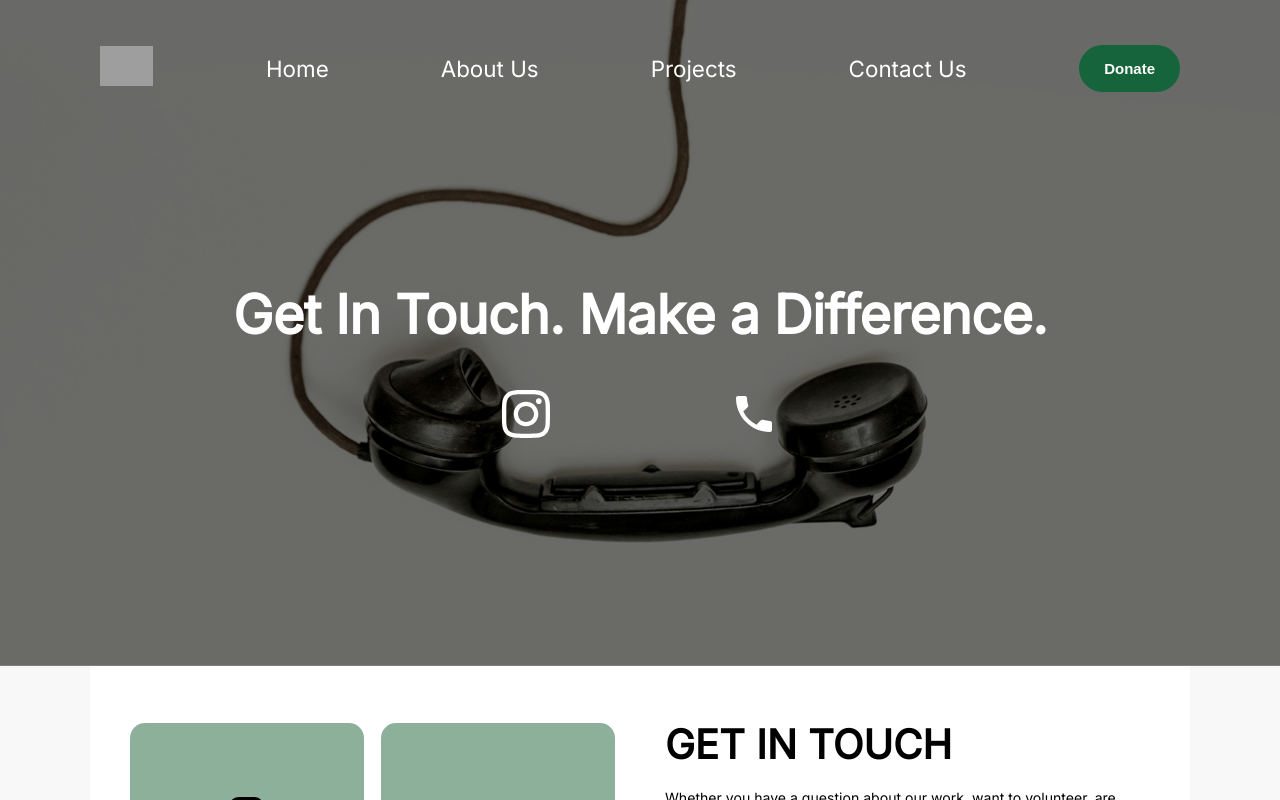
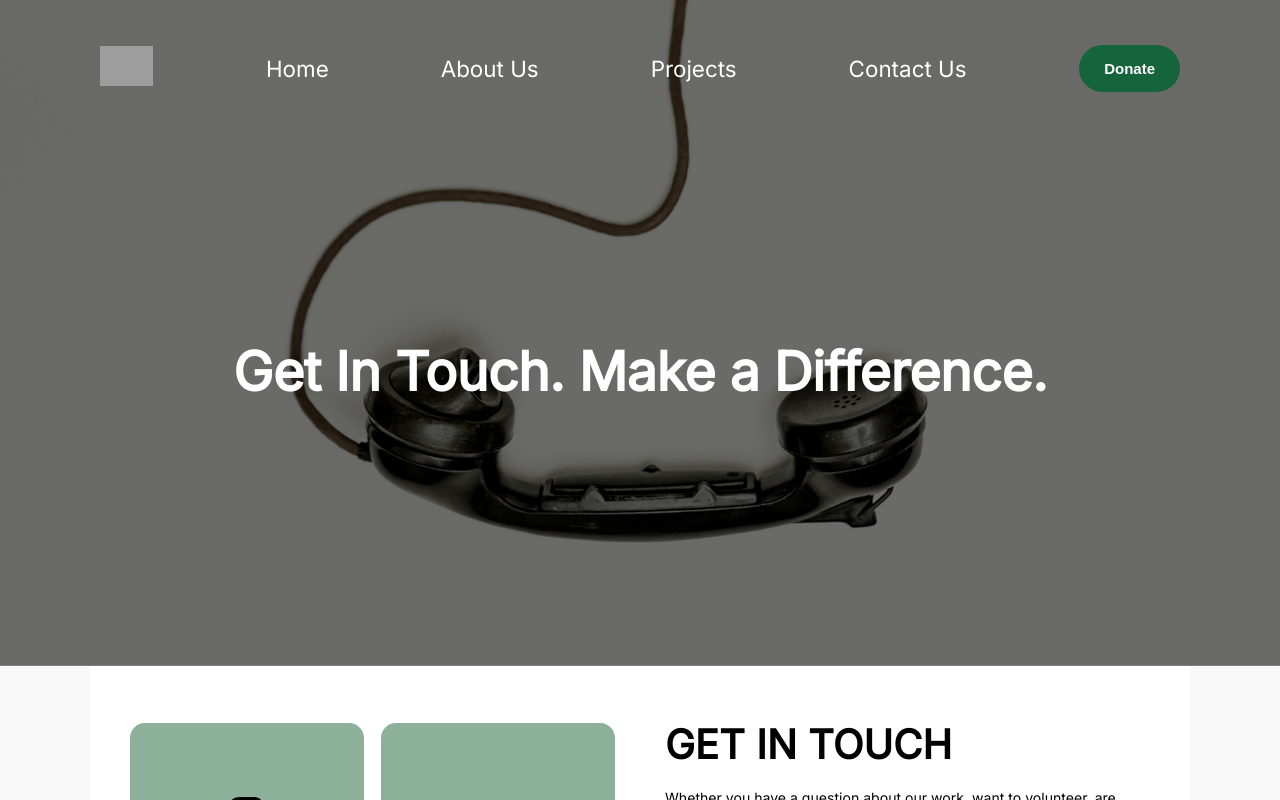
Before and after one commit to HilariousElk1660/Acive-Foundation, a React (Vite) app: page /contact in a window 1280 px wide. Shown: the top 800 px of the page. Built offline with nearby package versions, Linux system fonts and the light colour scheme; grey boxes are pictures that could not be loaded.

Commit message:
removed icons from contact page

```diff
--- a/src/pages/Contact/Contact.jsx
+++ b/src/pages/Contact/Contact.jsx
@@ -18,14 +18,6 @@ const Contact = () => {
             alt="Vintage Telephone"
             className={styles.phoneImage}
           /> */}
-        </div>
-        <div className={styles.socialIcons}>
-          <div className={styles.icon}>
-            <svg width="45" height="45" viewBox="0 0 24 24" fill="currentColor"><path d="M12 2.163c3.204 0 3.584.012 4.85.07 3.252.148 4.771 1.691 4.919 4.919.058 1.265.069 1.645.069 4.849 0 3.205-.012 3.584-.069 4.849-.149 3.225-1.664 4.771-4.919 4.919-1.266.058-1.644.07-4.85.07-3.204 0-3.584-.012-4.849-.07-3.26-.149-4.771-1.699-4.919-4.92-.058-1.265-.07-1.644-.07-4.849 0-3.204.013-3.583.07-4.849.149-3.227 1.664-4.771 4.919-4.919 1.266-.057 1.645-.069 4.849-.069zm0-2.163c-3.259 0-3.667.014-4.947.072-4.358.2-6.78 2.618-6.98 6.98-.059 1.281-.073 1.689-.073 4.948 0 3.259.014 3.668.072 4.948.2 4.358 2.618 6.78 6.98 6.98 1.281.058 1.689.072 4.948.072 3.259 0 3.668-.014 4.948-.072 4.354-.2 6.782-2.618 6.979-6.98.059-1.28.073-1.689.073-4.948 0-3.259-.014-3.667-.072-4.947-.196-4.354-2.617-6.78-6.979-6.98-1.281-.059-1.69-.073-4.949-.073zm0 5.838c-3.403 0-6.162 2.759-6.162 6.162s2.759 6.163 6.162 6.163 6.162-2.759 6.162-6.163c0-3.403-2.759-6.162-6.162-6.162zm0 10.162c-2.209 0-4-1.79-4-4 0-2.209 1.791-4 4-4s4 1.791 4 4c0 2.21-1.791 4-4 4zm6.406-11.845c-.796 0-1.441.645-1.441 1.44s.645 1.44 1.441 1.44c.795 0 1.439-.645 1.439-1.44s-.644-1.44-1.439-1.44z"/></svg>
-          </div>
-          <div className={styles.icon}>
-            <svg width="45" height="45" viewBox="0 0 24 24" fill="currentColor"><path d="M20 15.5c-1.25 0-2.45-.2-3.57-.57a1.02 1.02 0 00-1.02.24l-2.2 2.2a15.045 15.045 0 01-6.59-6.59l2.2-2.21a.96.96 0 00.25-1.01A11.36 11.36 0 018.5 4c0-.55-.45-1-1-1H4c-.55 0-1 .45-1 1 0 9.39 7.61 17 17 17 .55 0 1-.45 1-1v-3.5c0-.55-.45-1-1-1z"/></svg>
-          </div>
         </div>
       </section>
 
```
